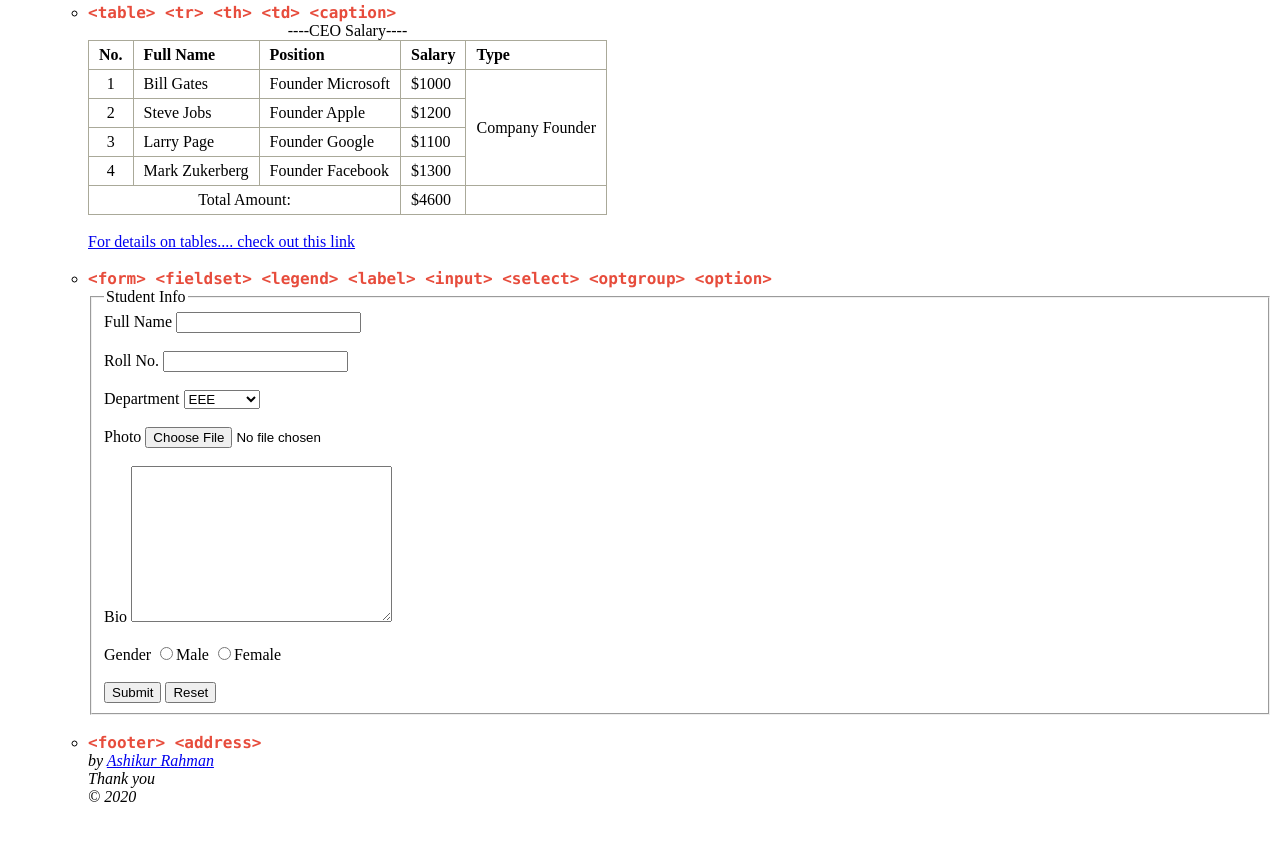
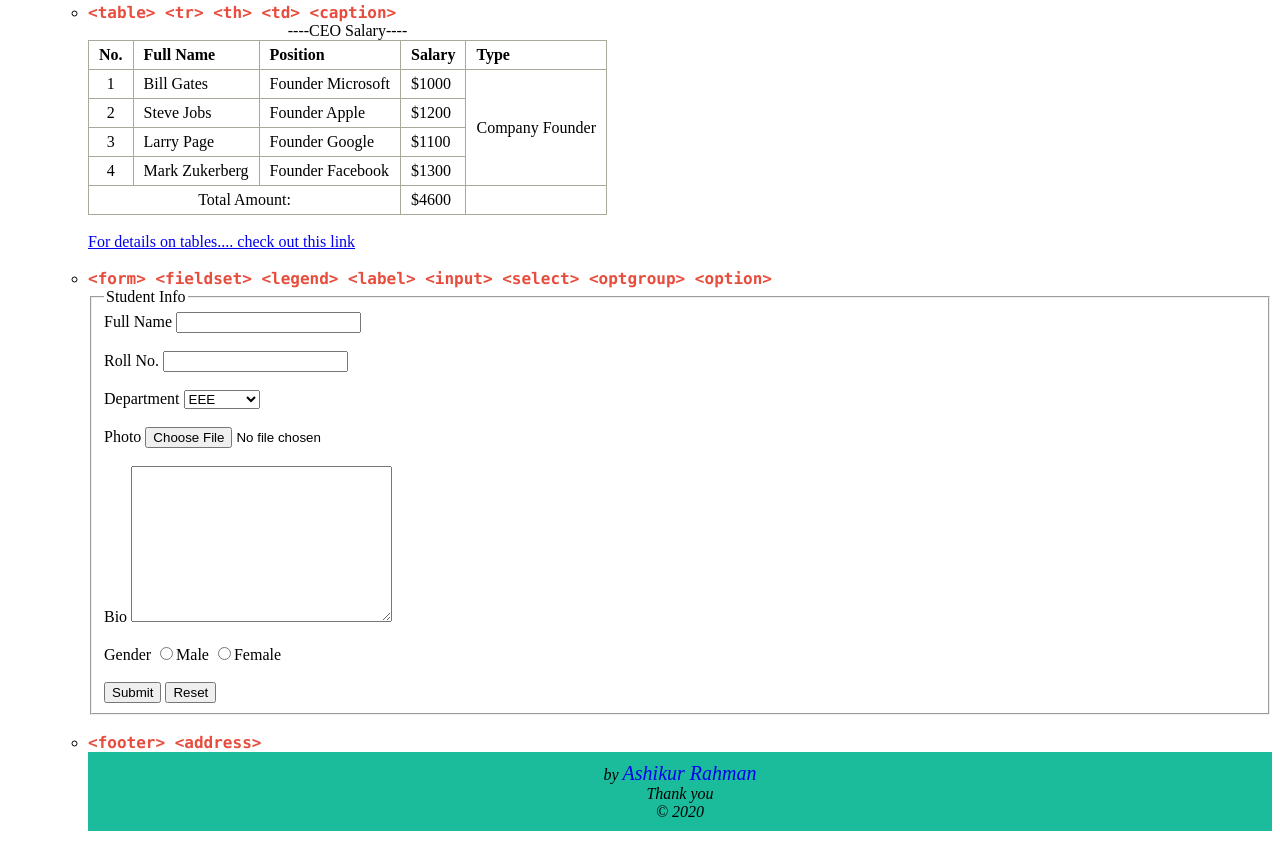
Before and after one commit to Ashikur170/class_06_homework, a plain HTML site: page index.html in a window 1280 px wide. Shown: the part 2861-3708 px from the top of the page. Before the commit the page ends 3683 px from the top, so only its background shows below. Drawn offline with Linux system fonts and the light colour scheme.

Commit message:
Add files via upload

```diff
--- a/css/style.css
+++ b/css/style.css
@@ -59,3 +59,14 @@
   border-collapse: collapse;
   border-spacing: 0;
 }
+footer{
+	background-color: #1abc9c;
+	padding: 10px 0;
+}
+address{
+	text-align: center;
+}
+address a{
+	text-decoration: none;
+	font-size: 20px;
+}
```
